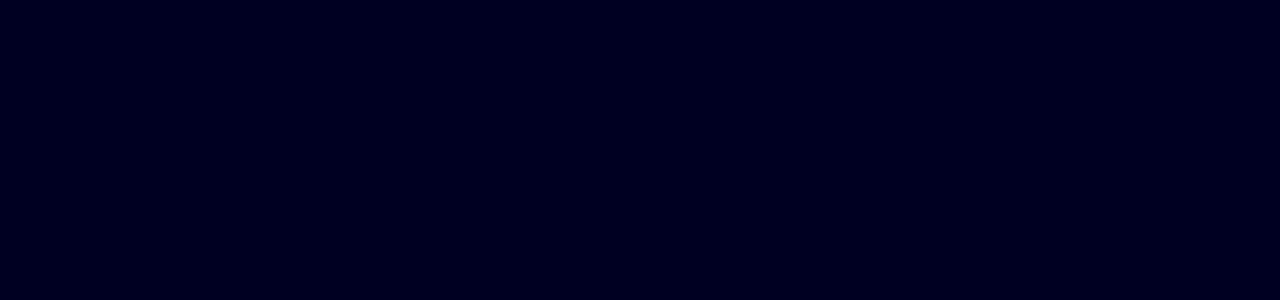
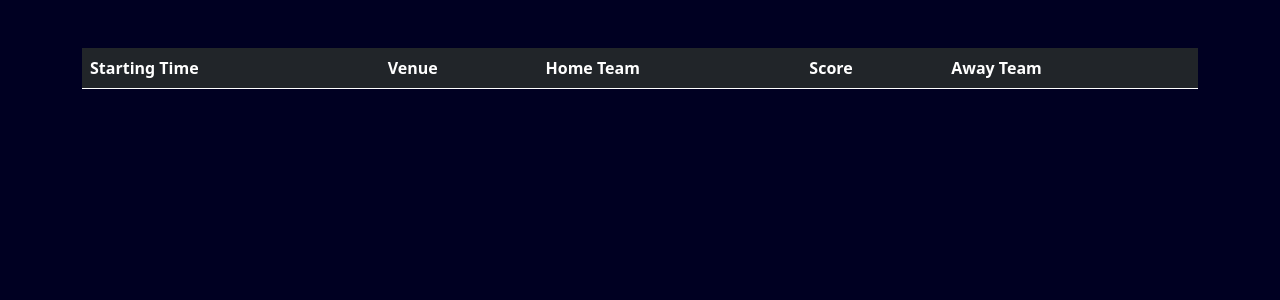
Before and after one commit to ahs718/MLB-Tracker, a Flask app: page / in a window 1280 px wide. Before the commit the part shown is empty. Shown: the top 300 px of the page. Run offline with Flask 2, Linux system fonts and the light colour scheme; lists and menus that the app fills with data are empty; parts of the project's set-up code (start-up, migrations or seed data) failed here and were passed over.

Commit message:
Added a table to display information for each game

```diff
--- a/main.py
+++ b/main.py
@@ -3,11 +3,10 @@ from mlbdata.schedule import fetchData
 
 app = Flask(__name__)
 
-games = fetchData()
-
 @app.route('/')
 def index():
-    return render_template('index.html')
+    games = fetchData()
+    return render_template('index.html', games=games)
 
 app.debug = True
 app.run()
--- /dev/null
+++ b/templates/includes/games.html
@@ -0,0 +1,21 @@
+<table class="table table-dark table-striped">
+    <thead>
+        <th scope="col">Starting Time</th>
+        <th scope="col">Venue</th>
+        <th scope="col">Home Team</th>
+        <th scope="col">Score</th>
+        <th scope="col">Away Team</th>
+    </thead>
+    <tbody id="tabe_body">
+        <!-- Table body -->
+        {% for game in games %}
+        <tr>
+            <td>{{game.time}}</td>
+            <td>{{game.venue}}</td>
+            <td>{{game.homeTeam.name}}</td>
+            <td>{{game.homeTeam.score}} - {{game.awayTeam.score}}</td>
+            <td>{{game.awayTeam.name}}</td>
+        </tr>
+        {% endfor %}
+    </tbody>
+</table>
--- a/templates/index.html
+++ b/templates/index.html
@@ -24,6 +24,7 @@
         <br />
         <div class="container-lg">
             <!-- Game scores -->
+            {% include 'includes/games.html' %}
         </div>
 
         <script
```
